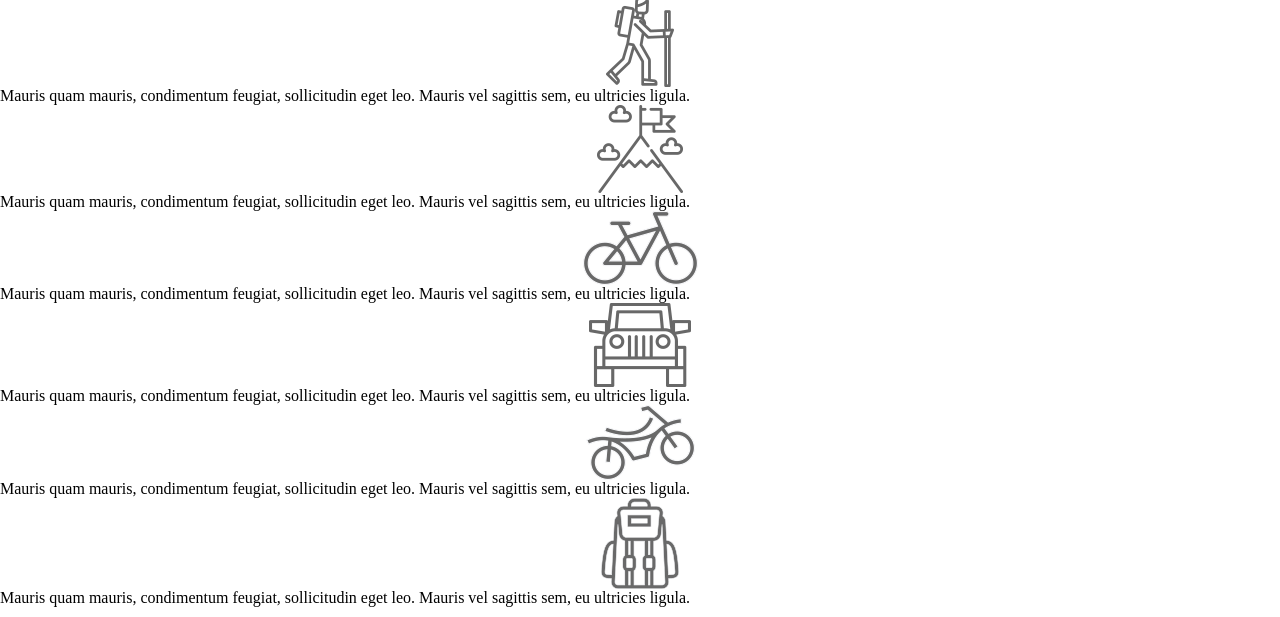
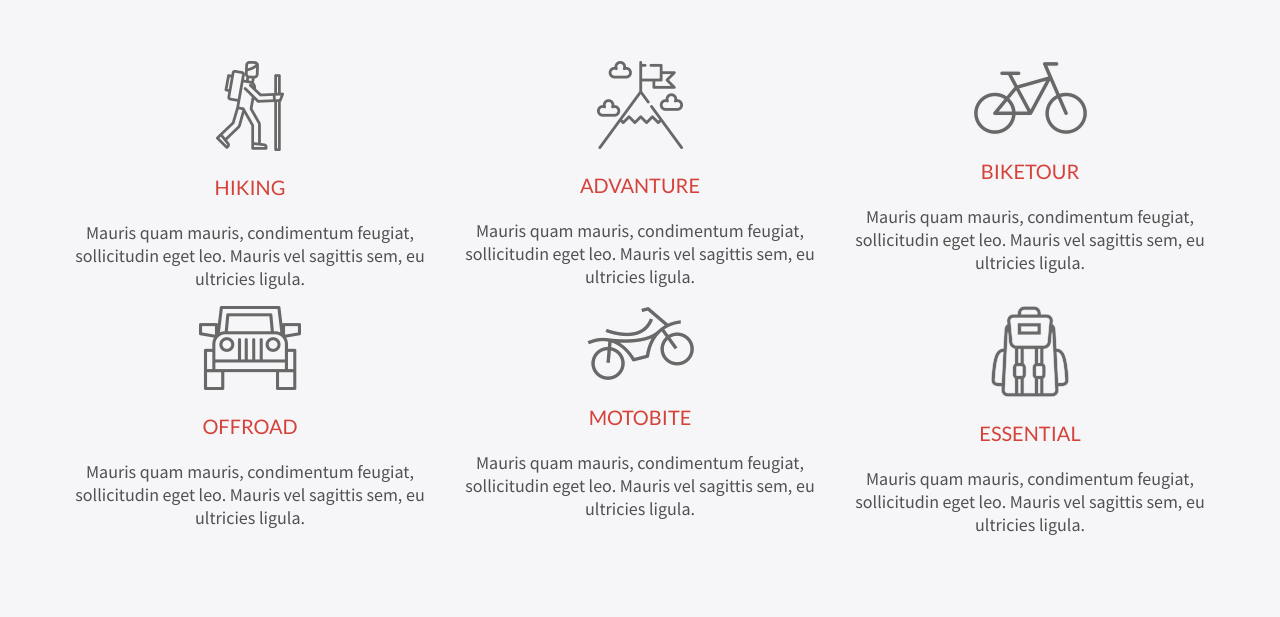
Before and after one commit to babenko-alexander/team-work-responsive-30-05-2018, a plain HTML site: page index.html in a window 1280 px wide. Shown: the part 318-935 px from the top of the page. Drawn offline with Linux system fonts and the light colour scheme.

Commit message:
section-two ready

```diff
--- a/css/section-one.css
+++ b/css/section-one.css
@@ -3,5 +3,110 @@
     padding: 2.5rem 1.875rem 1.875rem;
 }
 .wrapper-whowe > .h2-title {
-    margin-bottom: 2.5rem;
+    font-size: 1.75rem;
+    font-weight: 400;
+    margin-bottom: 2.25rem;
 }
+.wrapper-whowe > .p-sub-title {
+    line-height: 2rem;
+}
+.hiden-text {
+    display: none;
+}
+.wrapper-whowe > .h2-title:after {
+    margin-top: 1.25rem;
+}
+.wrapper-tour{
+    background-color: #f6f6f8;
+    padding: 2.5rem 1.875rem 1.5rem;
+}
+.wrapper-tour > .h2-title {
+    font-size: 1.75rem;
+    font-weight: 400;
+    margin-bottom: 2.25rem;
+}
+.wrapper-tour > .h2-title:after {
+    margin-top: 1.25rem;
+}
+.wrapper-tour > .p-sub-title {
+    margin-bottom: 1.625rem;
+}
+
+.tour-item {
+    margin-bottom: 1rem;
+}
+.tour-item:last-child {
+    margin-bottom: 0;
+}
+.tour-icon {
+    margin-bottom: 1.5rem;
+}
+.tour-title {
+    color: #d5423a;
+    font-family: 'Lato', sans-serif;
+    font-weight: 400;
+    font-size: 1.25rem;
+    text-align: center;
+    text-transform: uppercase;
+    margin-bottom: 1.375rem;
+}
+.tour-text {
+    font-family: 'Source Sans Pro', sans-serif;
+    font-weight: 400;
+    font-size: 1.125rem;
+    text-align: center;
+    color: #525151;
+}
+
+@media (min-width: 768px) {
+    .hiden-text {
+        display: inline;
+    }
+    .wrapper-whowe > .h2-title {
+        font-size: 3.44rem;
+        font-weight: 300;
+    }
+    .wrapper-tour > .h2-title {
+        font-size: 3.44rem;
+        font-weight: 300;
+    }
+    .tour-box {
+        padding: 1.5rem 0;
+        display: flex;
+        flex-wrap: wrap;
+        justify-content: space-around;
+        align-content: space-between;
+    }
+    .tour-item {
+        flex-basis: 40%;
+    }
+    .i-one {
+        order: -1;
+    }
+    .i-three {
+        order: -2;
+    }
+    .i-five {
+        order: -1;
+    }
+}
+@media (min-width: 1024px) {
+    .tour-box {
+        padding: 4rem 0 3rem;
+    }
+    .tour-item {
+        flex-basis: 30%;
+    }
+    .i-one {
+        order: -1;
+    }
+    .i-three {
+        order: -2;
+    }
+    .i-four {
+        order: -1;
+    }
+    .i-five {
+        order: -1;
+    }
+}
--- a/index.html
+++ b/index.html
@@ -17,42 +17,55 @@
 <main class="main">
 <!-----------------SECTION ONE: WE ARE AND TOUR------------------>
     <section class="wrapper-whowe">
+        <div class="container">
             <h2 class="h2-title">who we are</h2>
-    <p class="p-sub-title">Mauris quam mauris, elementum et condimentum feugiat, sollicitudin eget leo. Mauris vel sagittis sem, eu ultricies ligula. Pellentesque dictum augue non vestibulum ullamcorper. Donec eu placerat velit, vel malesuada libero. Vivamus sed justo turpis. Quisque vitae est non ipsum rutrum dapibus.</p>
+            <p class="p-sub-title">Mauris quam mauris, elementum et condimentum feugiat, sollicitudin eget leo. Mauris
+                vel sagittis sem, eu ultricies ligula. Pellentesque dictum <span class="hiden-text">augue non vestibulum ullamcorper. Donec eu placerat velit, vel malesuada libero. Vivamus sed justo turpis. Quisque vitae est non ipsum rutrum dapibus.</span>
+            </p>
+        </div>
     </section>
     <section class="wrapper-tour">
+        <div class="container">
             <h2 class="h2-title">our tour</h2>
-    <p class="p-sub-title">Mauris quam mauris, elementum et condimentum feugiat, sollicitudin eget leo. Mauris vel sagittis sem.</p>
+            <p class="p-sub-title">Mauris quam mauris, elementum et condimentum feugiat, sollicitudin eget leo. Mauris
+                vel sagittis sem.</p>
             <div class="tour-box">
-        <div class="tour-item">
+                <div class="tour-item i-one">
+                    <img src="img/icons/2.png" alt="#" class="tour-icon">
+                    <h3 class="tour-title">Advanture</h3>
+                    <p class="tour-text">Mauris quam mauris, condimentum feugiat, sollicitudin eget leo. Mauris vel
+                        sagittis sem, eu ultricies ligula.</p>
+                </div>
+                <div class="tour-item i-two">
+                    <img src="img/icons/5.png" alt="#" class="tour-icon">
+                    <h3 class="tour-title">Motobite</h3>
+                    <p class="tour-text">Mauris quam mauris, condimentum feugiat, sollicitudin eget leo. Mauris vel
+                        sagittis sem, eu ultricies ligula.</p>
+                </div>
+                <div class="tour-item i-three">
                     <img src="img/icons/1.png" alt="#" class="tour-icon">
-            <h3 class="tour-title"></h3>
-            <p class="tour-text">Mauris quam mauris, condimentum feugiat, sollicitudin eget leo. Mauris vel sagittis sem, eu ultricies ligula.</p>
+                    <h3 class="tour-title">Hiking</h3>
+                    <p class="tour-text">Mauris quam mauris, condimentum feugiat, sollicitudin eget leo. Mauris vel
+                        sagittis sem, eu ultricies ligula.</p>
                 </div>
-        <div class="tour-item">
-            <img src="img/icons/2.png" alt="#" class="tour-icon">
-            <h3 class="tour-title"></h3>
-            <p class="tour-text">Mauris quam mauris, condimentum feugiat, sollicitudin eget leo. Mauris vel sagittis sem, eu ultricies ligula.</p>
+                <div class="tour-item i-four">
+                    <img src="img/icons/3.png" alt="#" class="tour-icon">
+                    <h3 class="tour-title">Biketour</h3>
+                    <p class="tour-text">Mauris quam mauris, condimentum feugiat, sollicitudin eget leo. Mauris vel
+                        sagittis sem, eu ultricies ligula.</p>
                 </div>
-        <div class="tour-item">
-            <img src="img/icons/3.png" alt="#" class="tour-icon">
-            <h3 class="tour-title"></h3>
-            <p class="tour-text">Mauris quam mauris, condimentum feugiat, sollicitudin eget leo. Mauris vel sagittis sem, eu ultricies ligula.</p>
+                <div class="tour-item i-five">
+                    <img src="img/icons/4.png" alt="#" class="tour-icon">
+                    <h3 class="tour-title">Offroad</h3>
+                    <p class="tour-text">Mauris quam mauris, condimentum feugiat, sollicitudin eget leo. Mauris vel
+                        sagittis sem, eu ultricies ligula.</p>
                 </div>
-        <div class="tour-item">
-            <img src="img/icons/4.png" alt="#" class="tour-icon">
-            <h3 class="tour-title"></h3>
-            <p class="tour-text">Mauris quam mauris, condimentum feugiat, sollicitudin eget leo. Mauris vel sagittis sem, eu ultricies ligula.</p>
+                <div class="tour-item i-six">
+                    <img src="img/icons/6.png" alt="#" class="tour-icon">
+                    <h3 class="tour-title">Essential</h3>
+                    <p class="tour-text">Mauris quam mauris, condimentum feugiat, sollicitudin eget leo. Mauris vel
+                        sagittis sem, eu ultricies ligula.</p>
                 </div>
-        <div class="tour-item">
-            <img src="img/icons/5.png" alt="#" class="tour-icon">
-            <h3 class="tour-title"></h3>
-            <p class="tour-text">Mauris quam mauris, condimentum feugiat, sollicitudin eget leo. Mauris vel sagittis sem, eu ultricies ligula.</p>
-        </div>
-        <div class="tour-item">
-            <img src="img/icons/6.png" alt="#" class="tour-icon">
-            <h3 class="tour-title"></h3>
-            <p class="tour-text">Mauris quam mauris, condimentum feugiat, sollicitudin eget leo. Mauris vel sagittis sem, eu ultricies ligula.</p>
             </div>
         </div>
     </section>
```
Lines whose indentation alone changed are shown as unchanged.
